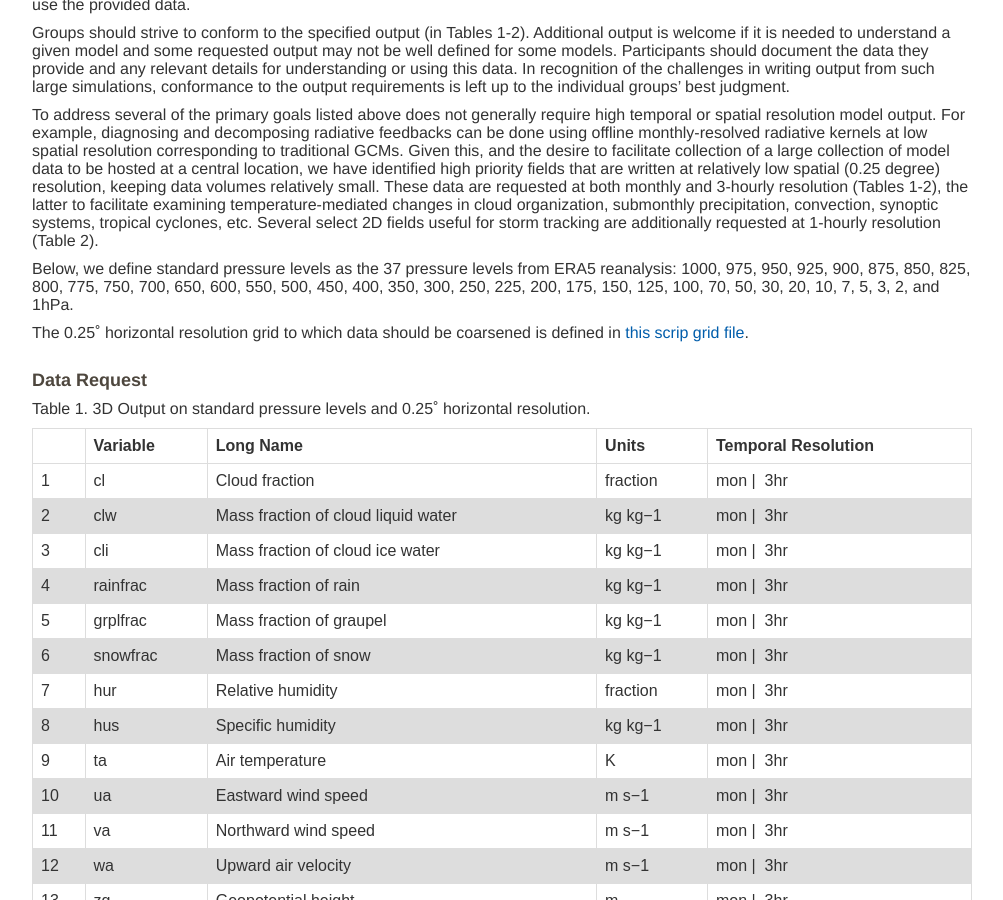
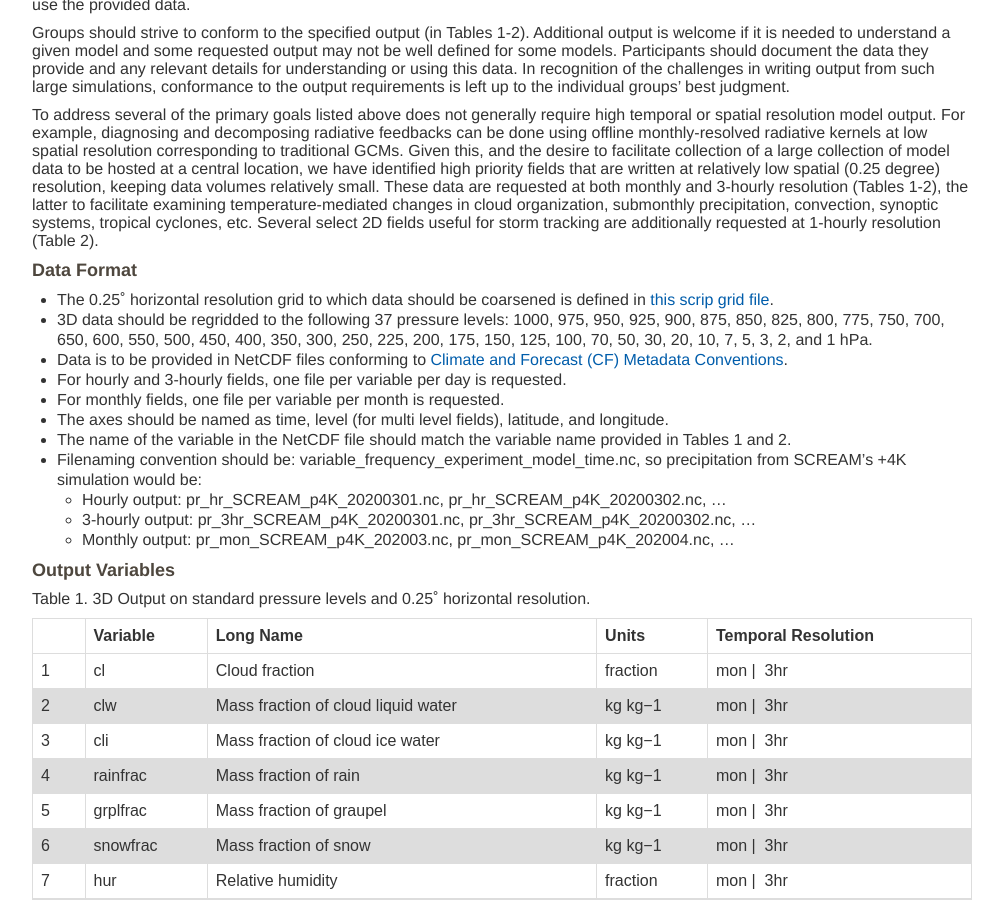
Before and after one commit to mzelinka/Internal_DYAMOND3_prototype, a Jekyll site: the page built from DYAMOND3/index.md, in a window 1280 px wide and 900 px high, scrolled down 2314 px. Shown: the whole window, without its empty margins (138-1141 px from the left). Built offline with Jekyll 4.4.1, drawn with Linux system fonts in a browser that asks for light colours; comment, search, counter and statistics services are not loaded.

Commit message:
Update index.md
provided additional data format requirements

```diff
--- a/DYAMOND3/index.md
+++ b/DYAMOND3/index.md
@@ -43,11 +43,20 @@ Groups should strive to conform to the specified output (in Tables 1-2). Additio
 
 To address several of the primary goals listed above does not generally require high temporal or spatial resolution model output. For example, diagnosing and decomposing radiative feedbacks can be done using offline monthly-resolved radiative kernels at low spatial resolution corresponding to traditional GCMs. Given this, and the desire to facilitate collection of a large collection of model data to be hosted at a central location, we have identified high priority fields that are written at relatively low spatial (0.25 degree) resolution, keeping data volumes relatively small. These data are requested at both monthly and 3-hourly resolution (Tables 1-2), the latter to facilitate examining temperature-mediated changes in cloud organization, submonthly precipitation, convection, synoptic systems, tropical cyclones, etc. Several select 2D fields useful for storm tracking are additionally requested at 1-hourly resolution (Table 2).
 
-Below, we define standard pressure levels as the 37 pressure levels from ERA5 reanalysis: 1000, 975, 950, 925, 900, 875, 850, 825, 800, 775, 750, 700, 650, 600, 550, 500, 450, 400, 350, 300, 250, 225, 200, 175, 150, 125, 100, 70, 50, 30, 20, 10, 7, 5, 3, 2, and 1hPa.
+### Data Format
+- The  0.25˚ horizontal resolution grid to which data should be coarsened is defined in [this scrip grid file](https://web.lcrc.anl.gov/public/e3sm/mapping/grids/cmip6_720x1440_scrip.20181001.nc).
+- 3D data should be regridded to the following 37 pressure levels: 1000, 975, 950, 925, 900, 875, 850, 825, 800, 775, 750, 700, 650, 600, 550, 500, 450, 400, 350, 300, 250, 225, 200, 175, 150, 125, 100, 70, 50, 30, 20, 10, 7, 5, 3, 2, and 1 hPa.
+- Data is to be provided in NetCDF files conforming to [Climate and Forecast (CF) Metadata Conventions](http://cf-pcmdi.llnl.gov/).
+- For hourly and 3-hourly fields, one file per variable per day is requested.
+- For monthly fields, one file per variable per month is requested.
+- The axes should be named as time, level (for multi level fields), latitude, and longitude.
+- The name of the variable in the NetCDF file should match the variable name provided in Tables 1 and 2.
+- Filenaming convention should be: variable_frequency_experiment_model_time.nc, so precipitation from SCREAM's +4K simulation would be:
+   - Hourly output: pr_hr_SCREAM_p4K_20200301.nc, pr_hr_SCREAM_p4K_20200302.nc, ...
+   - 3-hourly output: pr_3hr_SCREAM_p4K_20200301.nc, pr_3hr_SCREAM_p4K_20200302.nc, ...
+   - Monthly output: pr_mon_SCREAM_p4K_202003.nc, pr_mon_SCREAM_p4K_202004.nc, ...
 
-The  0.25˚ horizontal resolution grid to which data should be coarsened is defined in [this scrip grid file](https://web.lcrc.anl.gov/public/e3sm/mapping/grids/cmip6_720x1440_scrip.20181001.nc).<br/><br/>
-
-### Data Request
+### Output Variables
 <style>
     table {
     font-family: arial, sans-serif;
```
